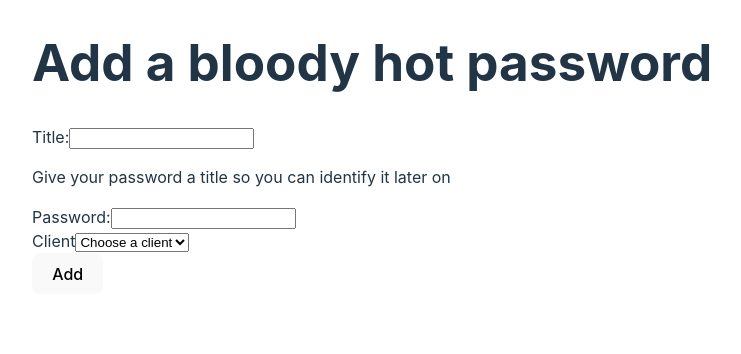
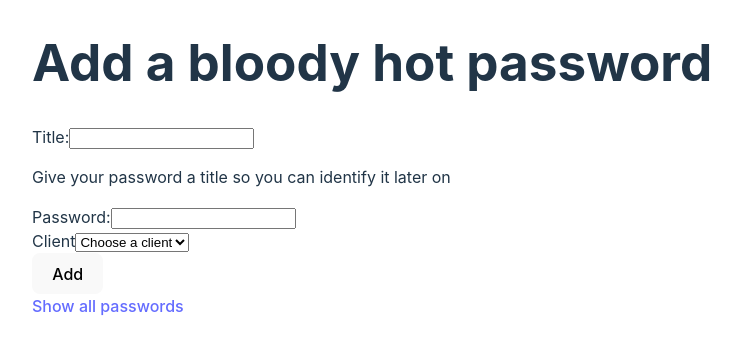
Before and after one commit to kriskuiper/simple-password-manager, a React (Vite) app: page /add in a window 1280 px wide. Shown: the top 354 px of the page, without its empty margins (68-809 px from the left). Built offline with nearby package versions, Linux system fonts and the light colour scheme.

Commit message:
feat(add): add link to homepage

```diff
--- a/src/pages/add.tsx
+++ b/src/pages/add.tsx
@@ -1,5 +1,7 @@
 import { useEffect, useState } from "react";
 import type { FormEvent } from "react";
+import { Link } from "react-router-dom";
+
 import usePasswords from "../hooks/usePasswords";
 
 const TITLE_INPUT_NAME = "name";
@@ -70,6 +72,8 @@
         <button>Add</button>
       </form>
 
+      <Link to="/">Show all passwords</Link>
+
       {showSuccessMessage && <p>Meeep!!</p>}
     </div>
   );
```
